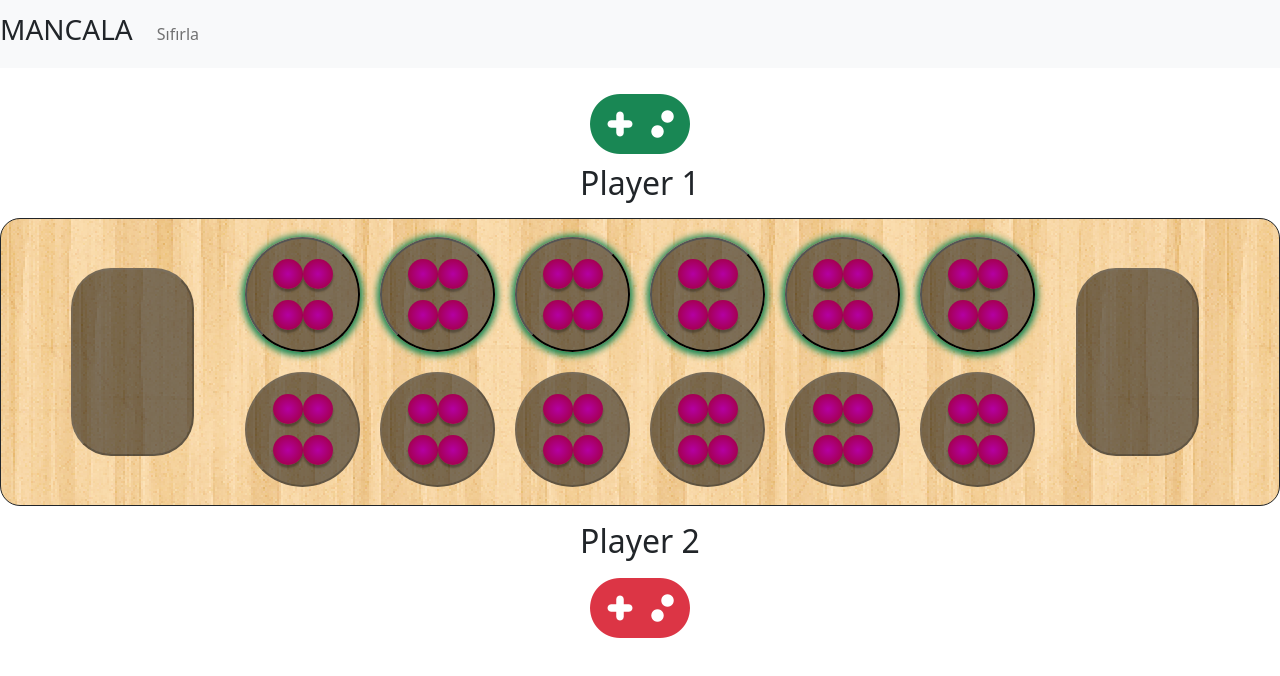
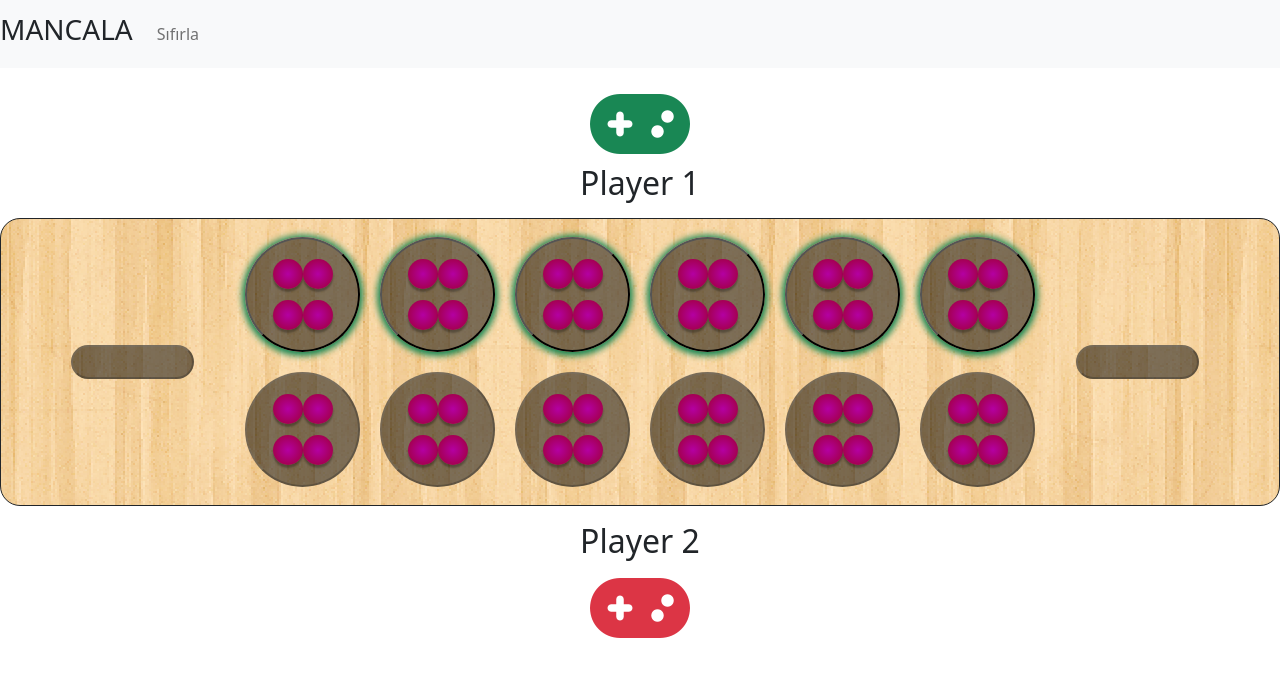
Before and after one commit to nihaats/mancala-game, an Angular app: page / in a window 1280 px wide. Shown: the top 676 px of the page. Built offline with nearby package versions, Linux system fonts and the light colour scheme.

Commit message:
css güncellendi

```diff
--- a/src/styles.css
+++ b/src/styles.css
@@ -76,9 +76,9 @@ $sizes: 5,6,7,8,9,10,11,12,13,14,15,16,17,18,19,20,21,22,23,24,25,26,27,28,29,30
 }
 
 #store-1, #store-2 {
-  height: 80%;
+      /* height: 54%; */
     width: 80%;
-  padding: 60% 0 60% 0;
+    padding: 10% 0 10% 0;
     /* padding: 35%; */
     box-sizing: border-box;
     border-radius: 40px;
```
Lines whose indentation alone changed are shown as unchanged.
